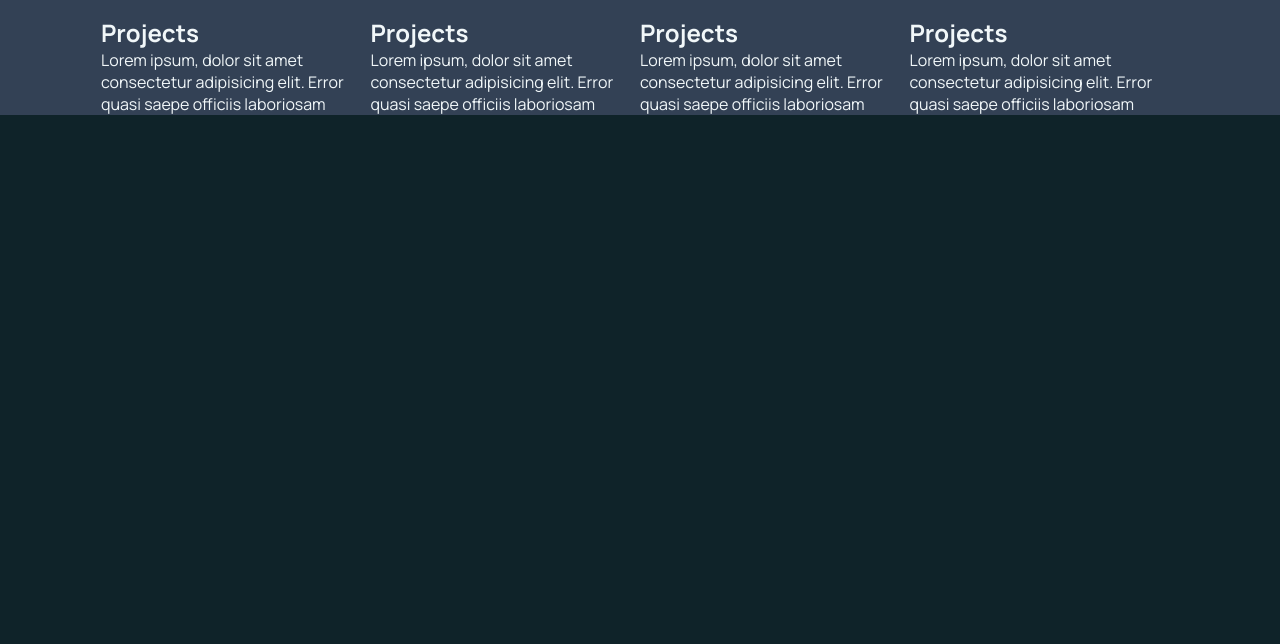
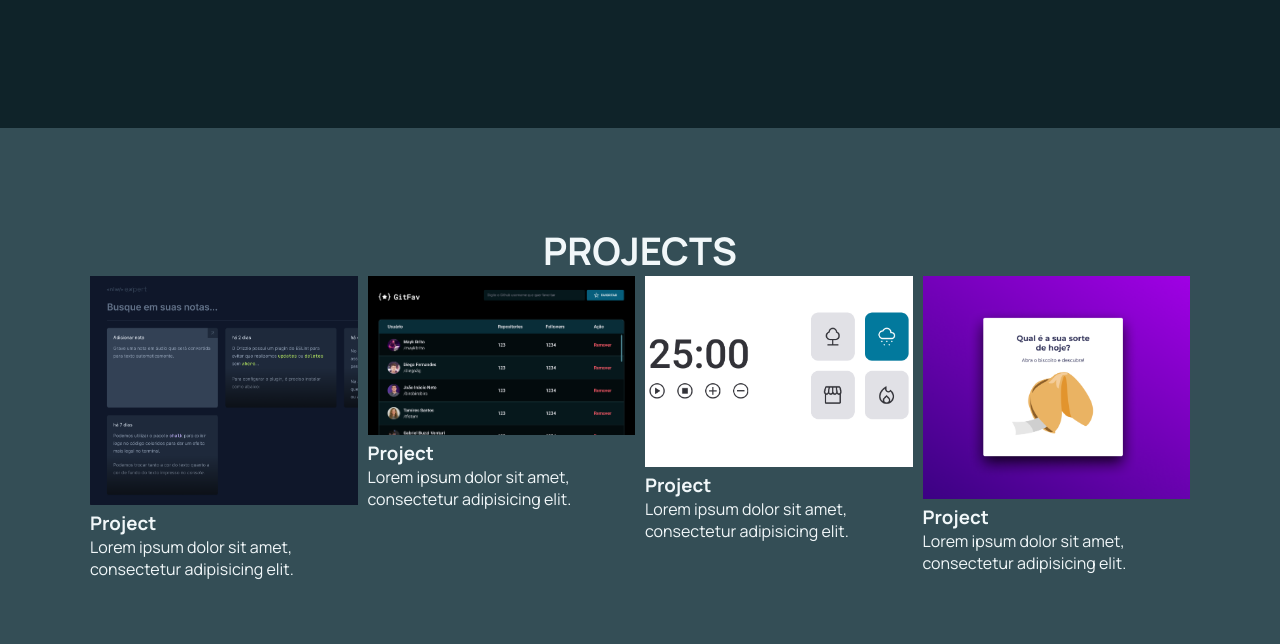
Before and after one commit to VitorTorquato/portifolio, a plain HTML site: page index.html in a window 1280 px wide. Shown: the part 636-1280 px from the top of the page. Before the commit the page ends 800 px from the top, so only its background shows below. Drawn offline with Linux system fonts and the light colour scheme.

Commit message:
building

```diff
--- a/index.html
+++ b/index.html
@@ -27,38 +27,58 @@
 
                 <p>Hey there! As a junior frontend developer, I'm embracing the thrill of learning and uncovering new things. With a commitment to giving my best, I dive into every project headfirst. Off the screen, you'll find me fueling my passion for sports because hey, perseverance on the field translates to resilience in code! Let's build something awesome together!</p>
 
-                <img src="assets/WhatsApp Image 2024-02-20 at 13.22.29.png" alt="Vitor Torquato photo">
+                <img  class="aboutme-img" src="assets/WhatsApp Image 2024-02-20 at 13.22.29.png" alt="Vitor Torquato photo">
             </div>
         </section>
 
         <section class="projects">
             <div class="container">
-
-                <h1>Projects</h1>
+                <h2>Projects</h2>
 
                 <div class="projects-grid">
-
                     <div class="project-card">
-
-                        <h2>Projects</h2>
-                        <p>Lorem ipsum, dolor sit amet consectetur adipisicing elit. Error quasi saepe officiis laboriosam</p>
+                        <figure class="card-img">
+                            <img src="assets/expert-notes.png" alt="">
+                        </figure>
+                        <figurecaption class="card-content">
+                            <h3>Project</h3>
+                            <p>Lorem ipsum dolor sit amet, consectetur adipisicing elit. </p>
+                        </figurecaption>
                     </div>
                     <div class="project-card">
-
-                        <h2>Projects</h2>
-                        <p>Lorem ipsum, dolor sit amet consectetur adipisicing elit. Error quasi saepe officiis laboriosam</p>
+                        <figure class="card-img">
+                            <img  src="assets/git-gavorites.png" alt="">
+                        </figure>
+                        <figurecaption class="card-content">
+                            <h3>Project</h3>
+                            <p>Lorem ipsum dolor sit amet, consectetur adipisicing elit. </p>
+                        </figurecaption>
                     </div>
                     <div class="project-card">
-
-                        <h2>Projects</h2>
-                        <p>Lorem ipsum, dolor sit amet consectetur adipisicing elit. Error quasi saepe officiis laboriosam</p>
+                        <figure class="card-img">
+                            <img src="assets/FocusTimer.png" alt="">
+                        </figure>
+                        <figurecaption class="card-content">
+                            <h3>Project</h3>
+                            <p>Lorem ipsum dolor sit amet, consectetur adipisicing elit. </p>
+                        </figurecaption>
                     </div>
                     <div class="project-card">
+                        <figure class="card-img">
+                            <img src="assets/fourtine-cookie.png" alt="">
+                        </figure>
+                        <figurecaption class="card-content">
+                            <h3>Project</h3>
+                            <p>Lorem ipsum dolor sit amet, consectetur adipisicing elit. </p>
+                        </figurecaption>
+                    </div>
 
-                        <h2>Projects</h2>
-                        <p>Lorem ipsum, dolor sit amet consectetur adipisicing elit. Error quasi saepe officiis laboriosam</p>
-                    </div>
+
+
+
+
                 </div>
+
 
             </div>
         </section>
--- a/style.css
+++ b/style.css
@@ -13,7 +13,7 @@
 
     --hue:194;
     --bg-color:hsl(var(--hue), 47%, 11%);
-    --projects-container-color:#334155;
+    --projects-container-color:hsl(var(--hue), 25%, 27%);
     --text-color:hsl(var(--hue), 40%, 96%);
 
 
@@ -27,13 +27,13 @@ body{
     color: var(--text-color);
 
 }
-
 img{
+    max-width: 100%;
+}
+.aboutme-img{
     max-width:30rem;
-    transform: translateY(3.2rem);
+    transform: translateY(2.6rem);
     object-fit: cover;
-
-
 
 }
 .container{
@@ -65,7 +65,9 @@ nav a:hover{
 }
 
 /*****About-me******/
-
+.about-me{
+  min-height: 84vh;
+}
 
 .about-me p{
     max-width: 58rem;
@@ -76,25 +78,27 @@ nav a:hover{
 
 
 /*****Projects*****/
-.projects .container{
-    margin-top: 0 auto;
-    min-width:100%;
 
-    display: block;
+.projects{
     background-color: var(--projects-container-color);
 
 }
+.projects .container{
+    display: block;
+    padding: 6.4rem 0 6.4rem 0 ;
 
-.projects h1{
+
+}
+
+.container h2{
+    margin-top: 3.2rem;
     font-size: 3.8rem;
     text-align: center;
-    margin: 3.2rem auto;
+    text-transform: uppercase;
 }
 
 .projects-grid{
     display: grid;
-    grid-template-columns: repeat(4, 1fr);
-    max-width: 1110px;
-    margin: 0 auto;
-    padding: 0 1.6rem;
+    grid-template-columns: repeat(4 , 1fr);
+    grid-gap: 1rem;
 }
```
Also changed, not shown: assets/FocusTimer.png (added), assets/expert-notes.png (added), assets/fourtine-cookie.png (added), assets/git-gavorites.png (added).
